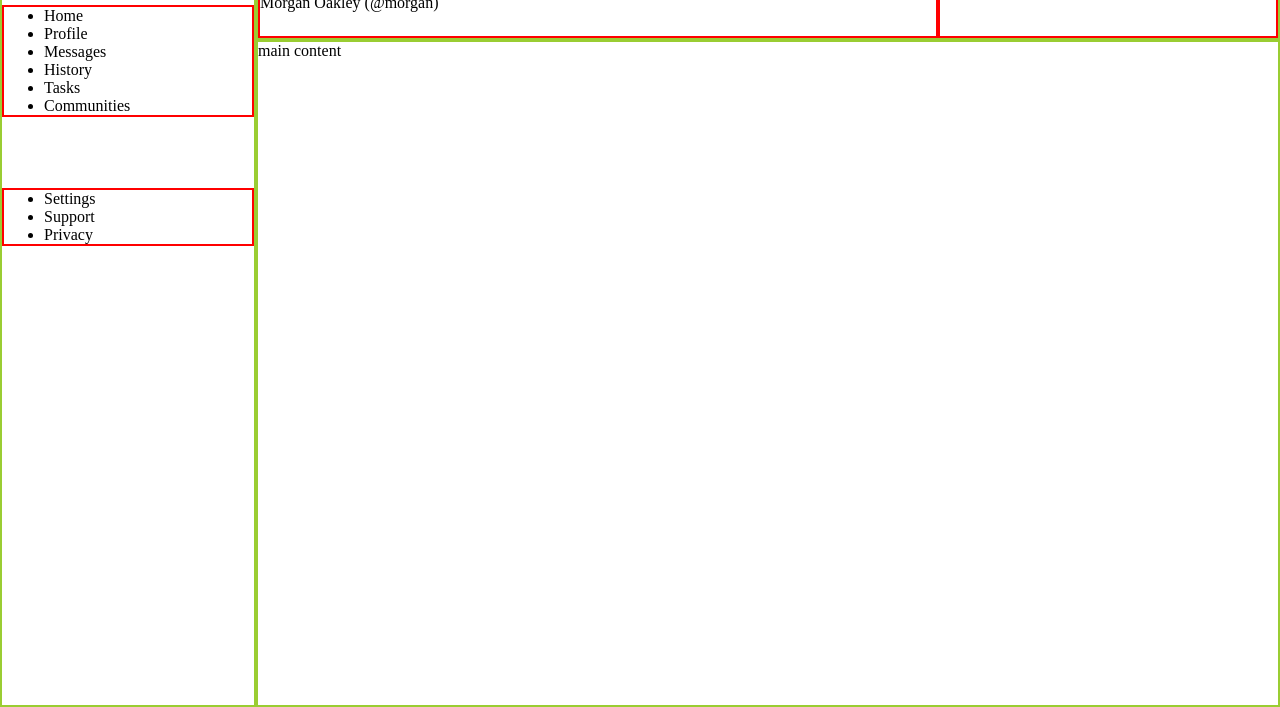
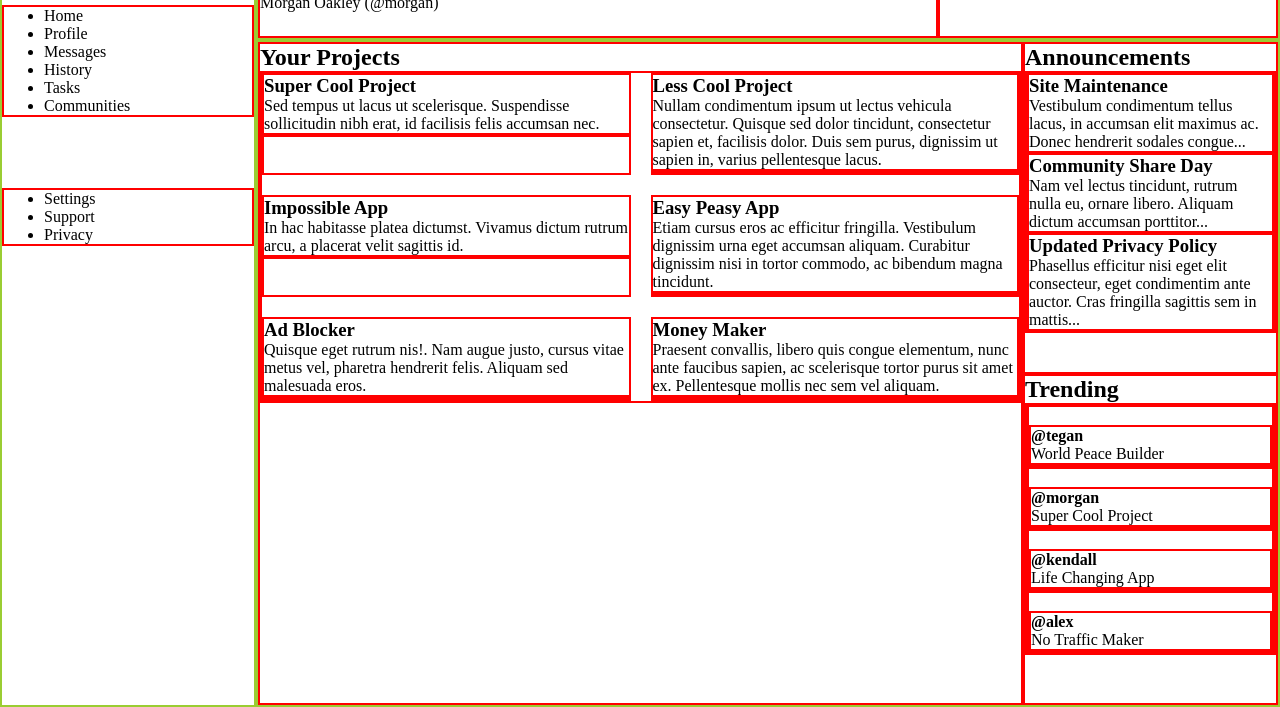
Before and after one commit to Joaocc1/odin-admin-dashboard, a plain HTML site: page index.html in a window 1280 px wide. Shown: the part 93-800 px from the top of the page. Drawn offline with Linux system fonts and the light colour scheme.

Commit message:
create main content basic layout with grid

```diff
--- a/css/style.css
+++ b/css/style.css
@@ -41,3 +41,19 @@
   gap: 10px;
   grid-row: 1 / 3;
 }
+
+.main-content {
+  display: grid;
+  grid-template-columns: 3fr 1fr;
+  grid-template-rows: repeat(2, 1fr);
+}
+
+.projects {
+  grid-row: 1 / 3;
+}
+
+.projects-container {
+  display: grid;
+  grid-template-columns: repeat(2, 1fr);
+  gap: 20px;
+}
--- a/index.html
+++ b/index.html
@@ -50,7 +50,126 @@
       </div>
 
       <!--Main Content-->
-      <div class="main-content">main content</div>
+      <div class="main-content">
+        <div class="projects">
+          <h2>Your Projects</h2>
+          <div class="projects-container">
+            <div>
+              <h3>Super Cool Project</h3>
+              <p>
+                Sed tempus ut lacus ut scelerisque. Suspendisse sollicitudin
+                nibh erat, id facilisis felis accumsan nec.
+              </p>
+              <div></div>
+            </div>
+            <div>
+              <h3>Less Cool Project</h3>
+              <p>
+                Nullam condimentum ipsum ut lectus vehicula consectetur. Quisque
+                sed dolor tincidunt, consectetur sapien et, facilisis dolor.
+                Duis sem purus, dignissim ut sapien in, varius pellentesque
+                lacus.
+              </p>
+              <div></div>
+            </div>
+            <div>
+              <h3>Impossible App</h3>
+              <p>
+                In hac habitasse platea dictumst. Vivamus dictum rutrum arcu, a
+                placerat velit sagittis id.
+              </p>
+              <div></div>
+            </div>
+            <div>
+              <h3>Easy Peasy App</h3>
+              <p>
+                Etiam cursus eros ac efficitur fringilla. Vestibulum dignissim
+                urna eget accumsan aliquam. Curabitur dignissim nisi in tortor
+                commodo, ac bibendum magna tincidunt.
+              </p>
+              <div></div>
+            </div>
+            <div>
+              <h3>Ad Blocker</h3>
+              <p>
+                Quisque eget rutrum nis!. Nam augue justo, cursus vitae metus
+                vel, pharetra hendrerit felis. Aliquam sed malesuada eros.
+              </p>
+              <div></div>
+            </div>
+            <div>
+              <h3>Money Maker</h3>
+              <p>
+                Praesent convallis, libero quis congue elementum, nunc ante
+                faucibus sapien, ac scelerisque tortor purus sit amet ex.
+                Pellentesque mollis nec sem vel aliquam.
+              </p>
+              <div></div>
+            </div>
+          </div>
+        </div>
+
+        <div class="announcements">
+          <h2>Announcements</h2>
+          <div>
+            <div>
+              <h3>Site Maintenance</h3>
+              <p>
+                Vestibulum condimentum tellus lacus, in accumsan elit maximus
+                ac. Donec hendrerit sodales congue...
+              </p>
+            </div>
+            <div>
+              <h3>Community Share Day</h3>
+              <p>
+                Nam vel lectus tincidunt, rutrum nulla eu, ornare libero.
+                Aliquam dictum accumsan porttitor...
+              </p>
+            </div>
+            <div>
+              <h3>Updated Privacy Policy</h3>
+              <p>
+                Phasellus efficitur nisi eget elit consecteur, eget condimentim
+                ante auctor. Cras fringilla sagittis sem in mattis...
+              </p>
+            </div>
+          </div>
+        </div>
+
+        <div class="trending">
+          <h2>Trending</h2>
+          <div>
+            <div>
+              <img src="" alt="" />
+              <div>
+                <h4>@tegan</h4>
+                <p>World Peace Builder</p>
+              </div>
+            </div>
+            <div>
+              <img src="" alt="" />
+              <div>
+                <h4>@morgan</h4>
+                <p>Super Cool Project</p>
+              </div>
+            </div>
+            <div>
+              <img src="" alt="" />
+              <div>
+                <h4>@kendall</h4>
+                <p>Life Changing App</p>
+              </div>
+            </div>
+            <div>
+              <img src="" alt="" />
+              <div>
+                <h4>@alex</h4>
+                <p>No Traffic Maker</p>
+              </div>
+            </div>
+          </div>
+        </div>
+      </div>
     </main>
   </body>
 </html>
```
